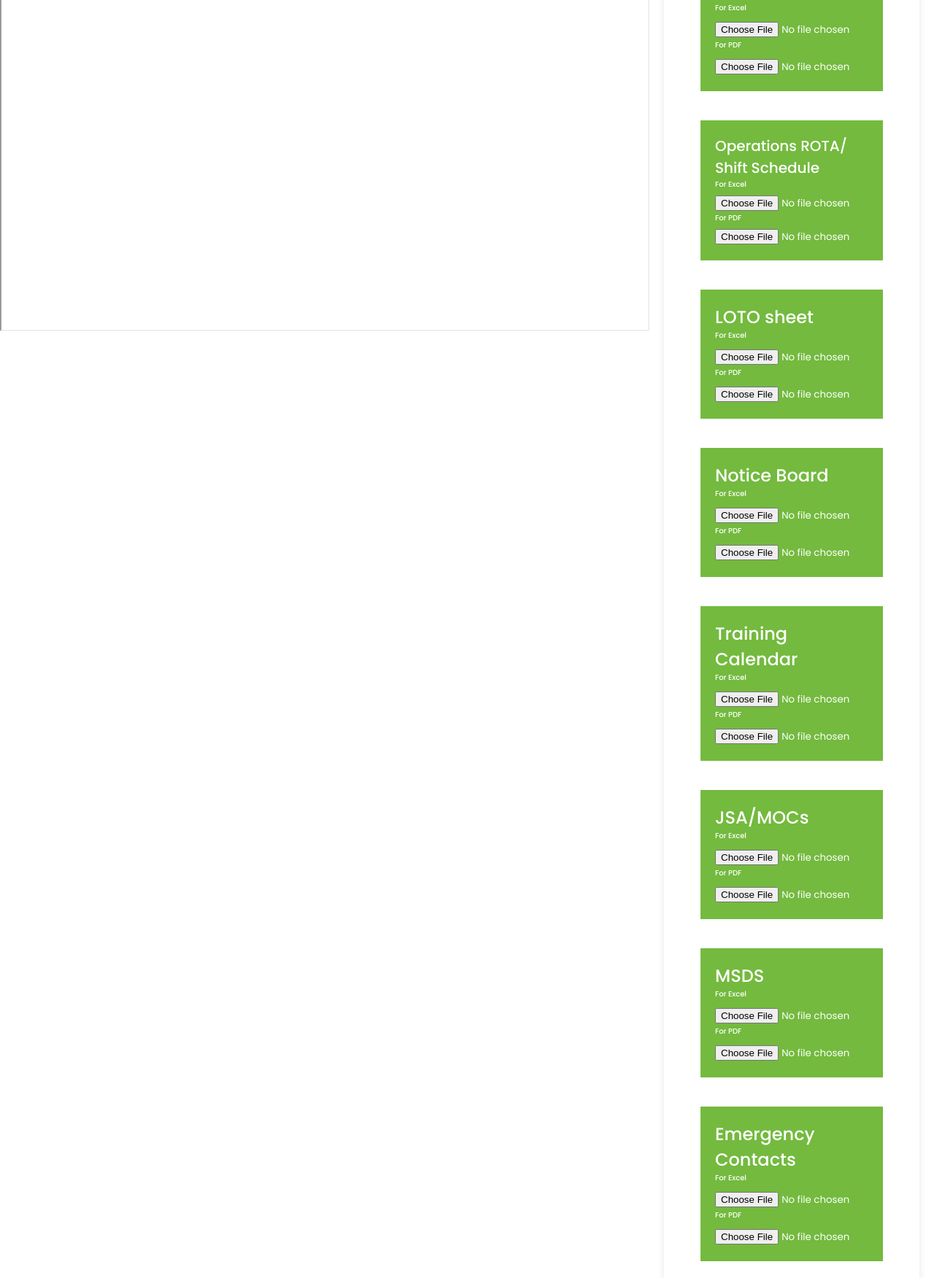
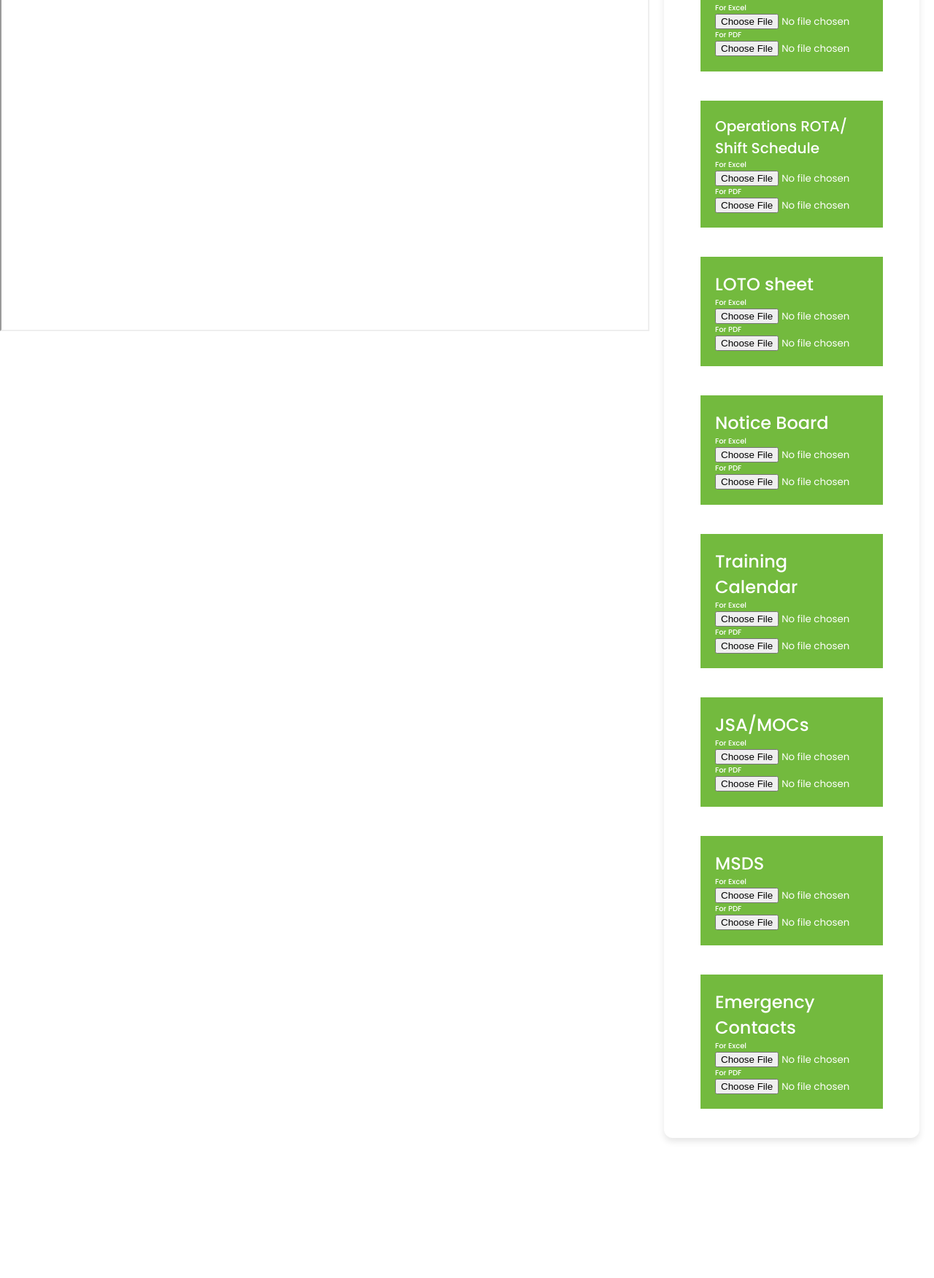
Before and after one commit to somia-ansari/dashboard, a plain HTML site: page ops.html in a window 1280 px wide. Shown: the part 426-2178 px from the top of the page at 73% size. After the commit the page ends 2006 px from the top, so only its background shows below. Drawn offline with Linux system fonts and the light colour scheme; sample sign-in values are in the browser's storage.

Commit message:
font size minimized and multiple p tag removed

```diff
--- a/ops.html
+++ b/ops.html
@@ -56,11 +56,8 @@
                                     <p style="font-size: 10px;">
                                         For Excel
                                         <input type="file" id="excel_file">
-                                    </p>
-
-                                    <p style="font-size: 10px;">
                                         For PDF
-                                    <input type="file" id="pdf_file">
+                                        <input type="file" id="pdf_file">
                                     </p>
 
                                 </a>
@@ -72,12 +69,10 @@
                                 <a>
                                     DSCD<p style="font-size: 10px;">
                                         For Excel
+                                        <input type="file" id="excel_file">
+                                        For PDF
+                                        <input type="file" id="pdf_file">
                                     </p>
-                                    <input type="file" id="excel_file">
-                                    <p style="font-size: 10px;">
-                                        For PDF
-                                    </p>
-                                    <input type="file" id="pdf_file">
                                 </a>
                             </div>
                         </li>
@@ -87,13 +82,10 @@
                                     Operations ROTA/ Shift Schedule
                                     <p style="font-size: 10px;">
                                         For Excel
+                                        <input type="file" id="excel_file">
+                                        For PDF
+                                        <input type="file" id="pdf_file">
                                     </p>
-                                    <input type="file" id="excel_file">
-                                    <p style="font-size: 10px;">
-                                        For PDF
-                                    </p>
-                                    <input type="file" id="pdf_file">
-
                                 </a>
                             </div>
                         </li>
@@ -103,13 +95,10 @@
                                     LOTO sheet
                                     <p style="font-size: 10px;">
                                         For Excel
+                                        <input type="file" id="excel_file">
+                                        For PDF
+                                        <input type="file" id="pdf_file">
                                     </p>
-                                    <input type="file" id="excel_file">
-                                    <p style="font-size: 10px;">
-                                        For PDF
-                                    </p>
-                                    <input type="file" id="pdf_file">
-
                                 </a>
                             </div>
                         </li>
@@ -119,12 +108,10 @@
                                     Notice Board
                                     <p style="font-size: 10px;">
                                         For Excel
+                                        <input type="file" id="excel_file">
+                                        For PDF
+                                        <input type="file" id="pdf_file">
                                     </p>
-                                    <input type="file" id="excel_file">
-                                    <p style="font-size: 10px;">
-                                        For PDF
-                                    </p>
-                                    <input type="file" id="pdf_file">
                                 </a>
                             </div>
                         </li>
@@ -134,12 +121,10 @@
                                     Training Calendar
                                     <p style="font-size: 10px;">
                                         For Excel
+                                        <input type="file" id="excel_file">
+                                        For PDF
+                                        <input type="file" id="pdf_file">
                                     </p>
-                                    <input type="file" id="excel_file">
-                                    <p style="font-size: 10px;">
-                                        For PDF
-                                    </p>
-                                    <input type="file" id="pdf_file">
                                 </a>
                             </div>
                         </li>
@@ -149,13 +134,10 @@
                                     JSA/MOCs
                                     <p style="font-size: 10px;">
                                         For Excel
+                                        <input type="file" id="excel_file">
+                                        For PDF
+                                        <input type="file" id="pdf_file">
                                     </p>
-                                    <input type="file" id="excel_file">
-                                    <p style="font-size: 10px;">
-                                        For PDF
-                                    </p>
-                                    <input type="file" id="pdf_file">
-
                                 </a>
                             </div>
                         </li>
@@ -165,13 +147,10 @@
                                     MSDS
                                     <p style="font-size: 10px;">
                                         For Excel
+                                        <input type="file" id="excel_file">
+                                        For PDF
+                                        <input type="file" id="pdf_file">
                                     </p>
-                                    <input type="file" id="excel_file">
-                                    <p style="font-size: 10px;">
-                                        For PDF
-                                    </p>
-                                    <input type="file" id="pdf_file">
-
                                 </a>
                             </div>
                         </li>
@@ -181,13 +160,10 @@
                                     Emergency Contacts
                                     <p style="font-size: 10px;">
                                         For Excel
+                                        <input type="file" id="excel_file">
+                                        For PDF
+                                        <input type="file" id="pdf_file">
                                     </p>
-                                    <input type="file" id="excel_file">
-                                    <p style="font-size: 10px;">
-                                        For PDF
-                                    </p>
-                                    <input type="file" id="pdf_file">
-
                                 </a>
                             </div>
                         </li>
```
